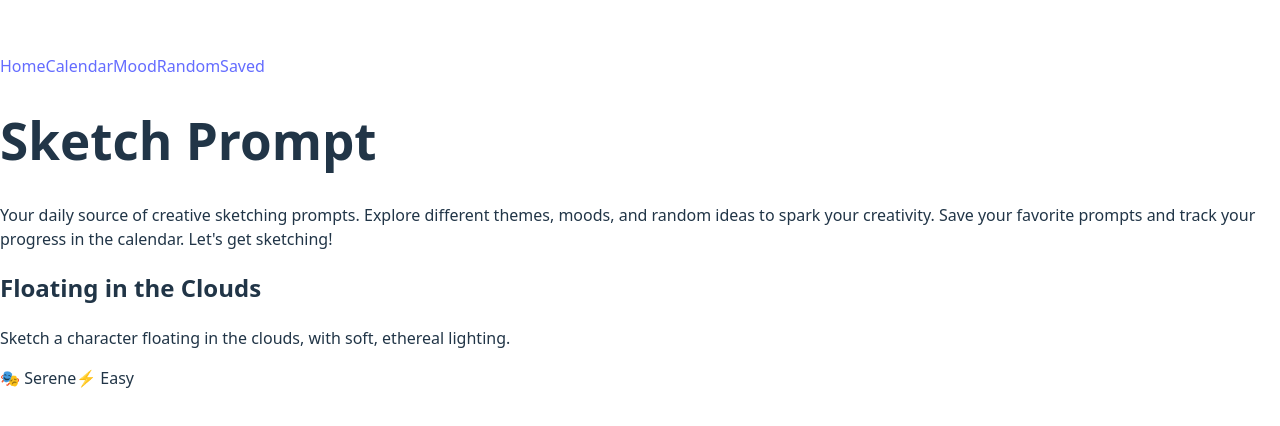
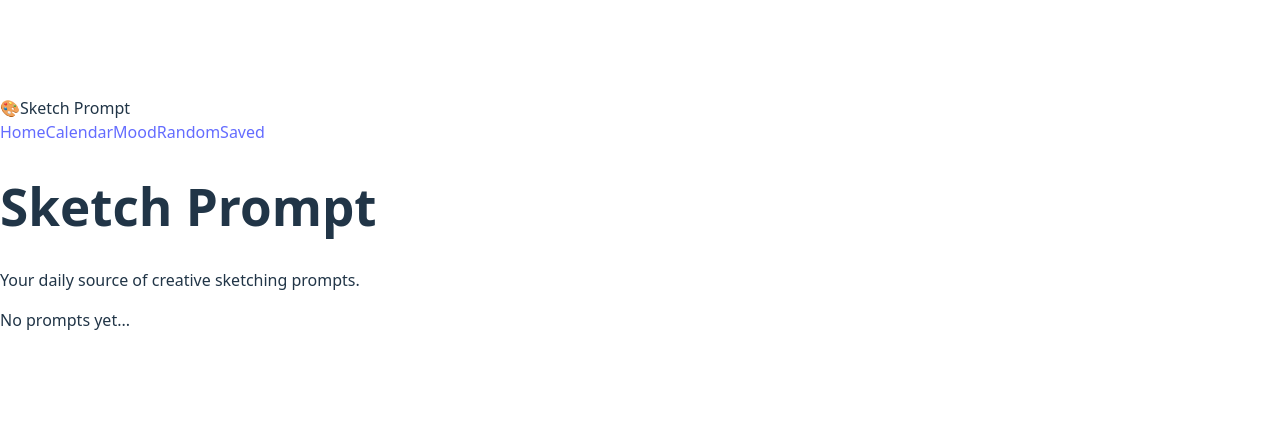
Before and after one commit to b-masika/sketch-prompt, a React (Vite) app: page / in a window 1280 px wide. Shown: the part 178-604 px from the top of the page. Built offline with nearby package versions, Linux system fonts and the light colour scheme.

Commit message:
Hero Feature for HomePage

```diff
--- a/src/components/Navbar.jsx
+++ b/src/components/Navbar.jsx
@@ -7,7 +7,13 @@ const Navbar = () => {
             ? 'text-blue-500 border-b-2 border-blue-500'
             : 'text-gray-700 hover:text-blue-500';
     return (
-        <nav className="bg-white shadow-md p-4 flex gap-6">
+        <nav className="flx justify-between items-center px-8 py-4 shadow-sm bg-white">
+            <div className="flex items-center gap-2 font-bold text-lg">
+                <span className="text-purple-600">🎨</span>
+                Sketch Prompt
+            </div>
+
+            <div className="flex gap-6 text-sm">
                 <NavLink to="/" className={linkStyle} end>
                     Home
                 </NavLink>
@@ -23,6 +29,8 @@ const Navbar = () => {
                 <NavLink to="/saved" className={linkStyle}>
                     Saved
                 </NavLink>
+            </div>
+
         </nav>
     );
 };
--- a/src/components/PromptCard.jsx
+++ b/src/components/PromptCard.jsx
@@ -1,4 +1,9 @@
-const PromptCard = ({ title, description, mood, difficulty }) => {
+import { usePromptStore } from "../store/usePromptStore"
+
+const PromptCard = ({ id, title, description, mood, difficulty, showSave = true }) => {
+    const addSaved = usePromptStore((state) => state.addSaved);
+    const removeSaved = usePromptStore((state) => state.removeSaved);
+
     return (
         <div className="bg-white shadow-md rounded-xl p-6 max-w-md border border-gray-200">
             <h2 className="text-xl font-bold mb-2">{title}</h2>
@@ -9,6 +14,26 @@ const PromptCard = ({ title, description, mood, difficulty }) => {
                 <span>🎭 {mood}</span>
                 <span>⚡ {difficulty}</span>
             </div>
+
+            {showSave && (
+                <div className="mt-4 flex gap-3">
+                    <button
+                    onClick={() =>
+                        addSaved({id, title, description, mood, difficulty })
+                    }
+                    className="text-sm bg-blue-500 text-white px-3 py-1 rounded-md hover:bg-blue-500"
+                    >
+                        Save
+                    </button>
+
+                    <button
+                    onClick={() => removeSaved(id)}
+                    className="text-sm bg-red-500 text-white px-3 py-1 rounded-md hover:bg-red-600"
+                    >
+                        Remove
+                    </button>
+                </div>
+            )}
         </div>
     );
 };
--- a/src/pages/Home.jsx
+++ b/src/pages/Home.jsx
@@ -1,21 +1,25 @@
+import { usePromptStore } from "../store/usePromptStore";
 import PromptCard from "../components/PromptCard";
 
 const Home = () => {
+    const prompts = usePromptStore((state) => state.prompts);
+
     return (
-        <div className="flex flex-col items-center gap-8">
-            <div className="text-center">
+        <div className="flex flex-col items-center gap-8 py-12">
+            <div className="text-center max-w-2xl">
                 <h1 className="text-4xl font-bold mb-4">Sketch Prompt</h1>
                 <p className="text-gray-600">
-                    Your daily source of creative sketching prompts. Explore different themes, moods, and random ideas to spark your creativity. Save your favorite prompts and track your progress in the calendar. Let's get sketching!
+                    Your daily source of creative sketching prompts.
                 </p>
             </div>
 
-            <PromptCard
-                title="Floating in the Clouds"
-                description="Sketch a character floating in the clouds, with soft, ethereal lighting."
-                mood="Serene"
-                difficulty="Easy"
-            />
+            {prompts.length === 0 ? (
+                <p className="text-gray-400">No prompts yet...</p>
+            ) : (
+                prompts.map((prompt) =>(
+                    <PromptCard key={prompt.id} {...prompt} />
+                ))
+            )}
         </div>
     );
 };
--- a/src/store/usePromptStore.js
+++ b/src/store/usePromptStore.js
@@ -1,10 +1,31 @@
-import { create } from 'zustand'
-import Saved from '../pages/Saved'
+import { create } from 'zustand';
 
 export const usePromptStore = create((set) => ({
   prompts: [],
   Saved: [],
+
+  //Set prompts (for random, calendar, mood etc.)
   setPrompts: (data) => set({ prompts: data }),
-  addSaved: (prompt) => set((state) => ({ Saved: [...state.Saved, prompt] })),
-  removePrompt: (id) => set((state) => ({ prompts: state.prompts.filter(prompt => prompt.id !== id) }))
+
+  // Add to saved (avoiding duplicates)
+  addSaved: (prompt) => {
+    const exists = get().saved.find((p) => p.id === prompt.id);
+    if (!exists) {
+      set((state) => ({
+        saved: [...state.saved, prompt],
+      }));
+    }
+  },
+
+  // Remove from saved
+  removeSaved: (id) =>
+  set((state) => ({
+    saved: state.saved.filter((prompt) => prompt.id !== id),
+  })),
+
+  // Remove prompt from main list
+ removePrompt: (id) =>
+  set((state) => ({
+    prompts: state.prompts.filter((prompt) => prompt.id !== id),
+  })),
 }));
```
Also changed, not shown: src/components/Hero.jsx (added, +25 -0 lines). Lines whose indentation alone changed are shown as unchanged.
